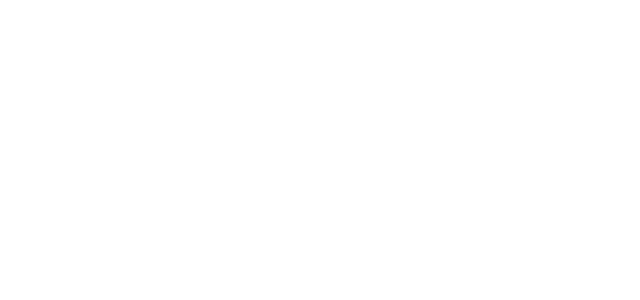
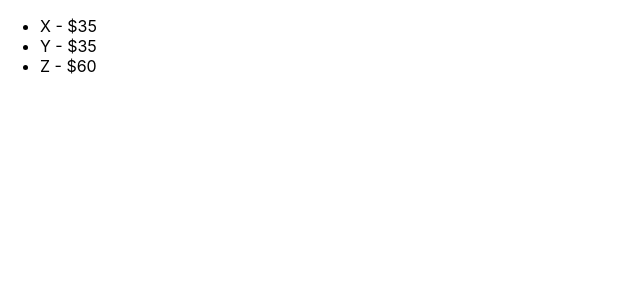
Before and after one commit to tanimistiak/redux-toolkit-book, a React (Create React App) app: page / in a window 1280 px wide. Shown: the top 300 px of the page, without its empty margins (0-640 px from the left). Built offline with nearby package versions, Linux system fonts and the light colour scheme.

Commit message:
show-the--books

```diff
--- a/src/App.js
+++ b/src/App.js
@@ -1,8 +1,13 @@
 import logo from "./logo.svg";
 import "./App.css";
+import ListBook from "./components/ListBook";
 
 function App() {
-  return <div></div>;
+  return (
+    <div>
+      <ListBook />
+    </div>
+  );
 }
 
 export default App;
--- /dev/null
+++ b/src/components/ListBook.jsx
@@ -0,0 +1,24 @@
+import React from "react";
+import { useSelector } from "react-redux";
+
+const ListBook = () => {
+  const books = useSelector((state) => state.books);
+
+  return (
+    <div>
+      {books && books?.length > 0 ? (
+        <ul>
+          {books?.map((book) => (
+            <li>
+              {book?.name} - ${book?.price}
+            </li>
+          ))}
+        </ul>
+      ) : (
+        <p>No books found</p>
+      )}
+    </div>
+  );
+};
+
+export default ListBook;
```
